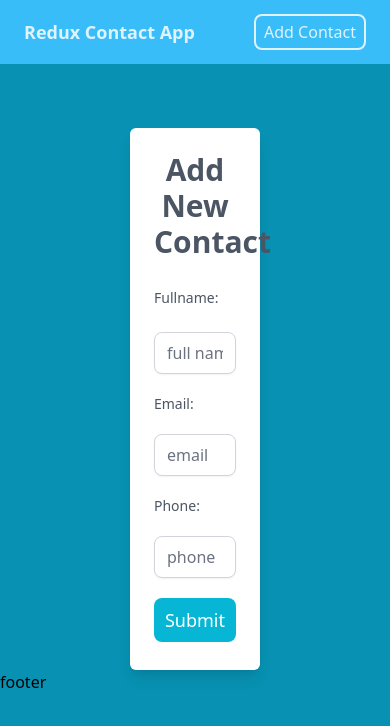
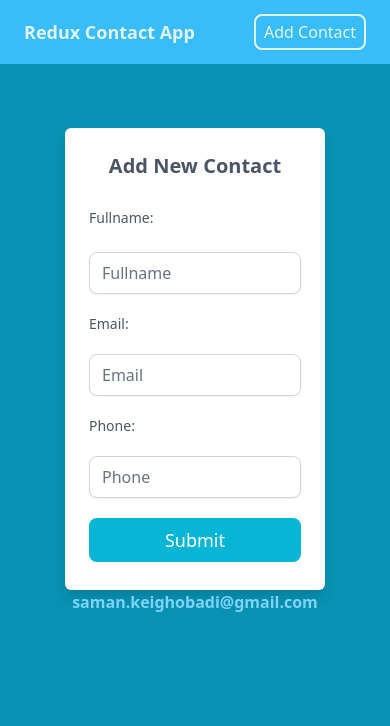
Before and after one commit to SamanKeighobadi/redux-contact, a React (Create React App) app: page /addContact in a window 390 px wide. Shown: the top 726 px of the page. Built offline with nearby package versions, Linux system fonts and the light colour scheme.

Commit message:
style: make forms better responsive

```diff
--- a/src/components/Contacts/AddContact.jsx
+++ b/src/components/Contacts/AddContact.jsx
@@ -54,10 +54,10 @@ const AddContact = () => {
   };
 
   return (
-    <div className="bg-white rounded-md shadow-lg px-6 py-2 w-1/3 mx-auto mt-16 text-gray-600    ">
+    <div className="bg-white rounded-md shadow-lg px-6 py-2 w-2/3 xl:w-1/3 lg:w-1/3 md:w-2/3 sm:w-3/4 mx-auto mt-16 text-gray-600    ">
       <div>
         <div className="text-center">
-          <h1 className="text-3xl font-semibold py-4 mb-3">Add New Contact</h1>
+          <h1 className="text-xl lg:text-3xl xl:text-3xl md:text-3xl sm:text-2xl  font-semibold py-4 mb-3">Add New Contact</h1>
         </div>
         <div>
           <form
@@ -67,7 +67,7 @@ const AddContact = () => {
             <lable className="text-sm font-medium mb-1">Fullname:</lable>
             <input
               type={"text"}
-              placeholder="full name "
+              placeholder="Fullname "
               required
               autoComplete="on"
               name="fullname"
@@ -78,7 +78,7 @@ const AddContact = () => {
             <lable className="text-sm font-medium mb-1">Email:</lable>
             <input
               type={"email"}
-              placeholder="email "
+              placeholder="Email "
               required
               autoComplete="on"
               name="email"
@@ -89,7 +89,7 @@ const AddContact = () => {
             <lable className="text-sm font-medium mb-1">Phone:</lable>
             <input
               type={"tel"}
-              placeholder="phone "
+              placeholder="Phone "
               required
               autoComplete="on"
               name="phone"
--- a/src/components/Contacts/Contact.jsx
+++ b/src/components/Contacts/Contact.jsx
@@ -14,7 +14,7 @@ const Contact = () => {
   return (
     <>
       {contacts.map((contact) => (
-        <tr class="hover:bg-gray-100 dark:hover:bg-gray-700" key={contact.id}>
+        <tr class="hover:bg-gray-100 dark:hover:bg-gray-700 " key={contact.id}>
           <td class="py-4 px-6 text-sm font-medium text-gray-500 whitespace-nowrap dark:text-white">
             {contact.name}
           </td>
--- a/src/components/Contacts/Contacts.jsx
+++ b/src/components/Contacts/Contacts.jsx
@@ -7,9 +7,9 @@ const Contacts = () => {
     <div className="bg-white rounded-lg shadow-lg p-8">
       <div class="flex flex-col">
         <div class="overflow-x-auto shadow-md sm:rounded-lg">
-          <div class="inline-block min-w-full align-middle">
+          <div class="  align-middle">
             <div class="overflow-hidden ">
-              <table class="min-w-full divide-y divide-gray-200 table-fixed dark:divide-gray-700">
+              <table class="table-auto divide-y divide-gray-200  dark:divide-gray-700">
                 <thead class="bg-gray-100 dark:bg-gray-700">
                   <tr>
                     <th
--- a/src/components/Contacts/EditContact.jsx
+++ b/src/components/Contacts/EditContact.jsx
@@ -66,7 +66,7 @@ const EditContact = () => {
   };
 
   return (
-    <div className="bg-white rounded-md shadow-lg px-6 py-2 w-1/3 text-gray-600 mx-auto mt-16    ">
+    <div className="bg-white rounded-md shadow-lg px-6 py-2 w-2/3 xl:w-1/3 lg:w-1/3 md:w-2/3 sm:w-3/4 text-gray-600 mx-auto mt-16    ">
       <div>
         <div className="text-center">
           <h1 className="text-3xl font-semibold py-4 mb-3">Edit Contact</h1>
--- a/src/components/common/Footer.jsx
+++ b/src/components/common/Footer.jsx
@@ -1,9 +1,13 @@
 const Footer = () => {
-    return (
-        <div className="">
-            <h1>footer</h1>
-        </div>
-     );
-}
+  return (
+    <div className="w-full text-center relative">
+      <div className="absolute bottom-0 top-0 left-0 right-0">
+        <h1 className="text-sky-300  font-semibold">
+          saman.keighobadi@gmail.com
+        </h1>
+      </div>
+    </div>
+  );
+};
 
 export default Footer;
```
